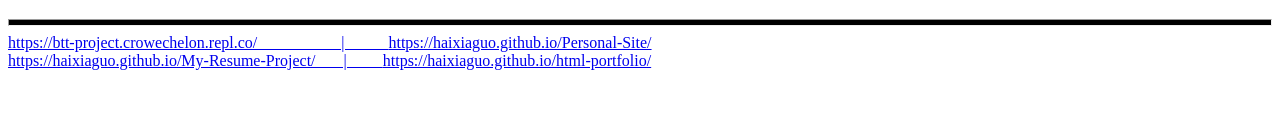
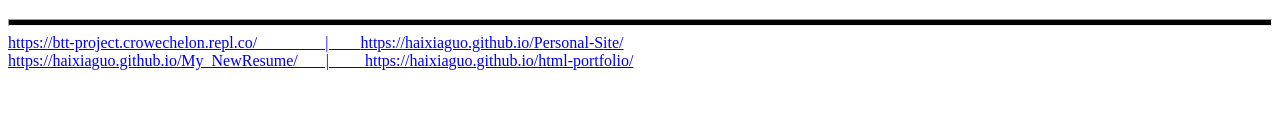
Before and after one commit to haixiaguo/My_NewResume, a plain HTML site: page index.html in a window 1280 px wide. Shown: the part 1873-2005 px from the top of the page. Drawn offline with Linux system fonts and the light colour scheme.

Commit message:
Add files via upload

```diff
--- a/index.html
+++ b/index.html
@@ -10,7 +10,7 @@
 <body>
     <div style = "text-align: center">
     <h1>Haixia Guo</h1>
-        <p>217 28 Hempstead Avenue, Queens Village, NY 11429<br>
+        <p><br>
         (347)4450290 <a href = "mailto: haixiaguo84@gmail.com">haixiaguo84@gmail.com</a>
          </p>
     <img src = "./assets/images/haixia.jpeg"  style ="border-radius: 100px" height ="240" alt = "Haixia Guo" />
@@ -118,9 +118,9 @@
    <br />
    <h1>PROJECTS</h1>
    <hr style="height: 5px; background-color: black  " />
-   <a href = "https://btt-project.crowechelon.repl.co/ ">         https://btt-project.crowechelon.repl.co/    &nbsp; &nbsp; &nbsp;&nbsp; &nbsp; &nbsp; &nbsp; &nbsp;&nbsp; &nbsp; &nbsp;  |&nbsp; &nbsp; &nbsp;&nbsp; &nbsp; &nbsp; </a>
+   <a href = "https://btt-project.crowechelon.repl.co/ ">         https://btt-project.crowechelon.repl.co/    &nbsp; &nbsp; &nbsp;&nbsp; &nbsp; &nbsp; &nbsp; &nbsp;&nbsp;  |  &nbsp;&nbsp; &nbsp; &nbsp; </a>
    <a href = "https://haixiaguo.github.io/Personal-Site/  ">      https://haixiaguo.github.io/Personal-Site/  <br /></a>
-   <a href = "  https://haixiaguo.github.io/My-Resume-Project/ "> https://haixiaguo.github.io/My-Resume-Project/ &nbsp; &nbsp; &nbsp;     |&nbsp; &nbsp; &nbsp;&nbsp; &nbsp;  </a>
+   <a href = "  https://haixiaguo.github.io/My_NewResume/ ">      https://haixiaguo.github.io/My_NewResume/ &nbsp; &nbsp; &nbsp;     |&nbsp; &nbsp; &nbsp;&nbsp; &nbsp;  </a>
    <a href = "https://haixiaguo.github.io/html-portfolio/ ">      https://haixiaguo.github.io/html-portfolio/
 </a>
 
```
